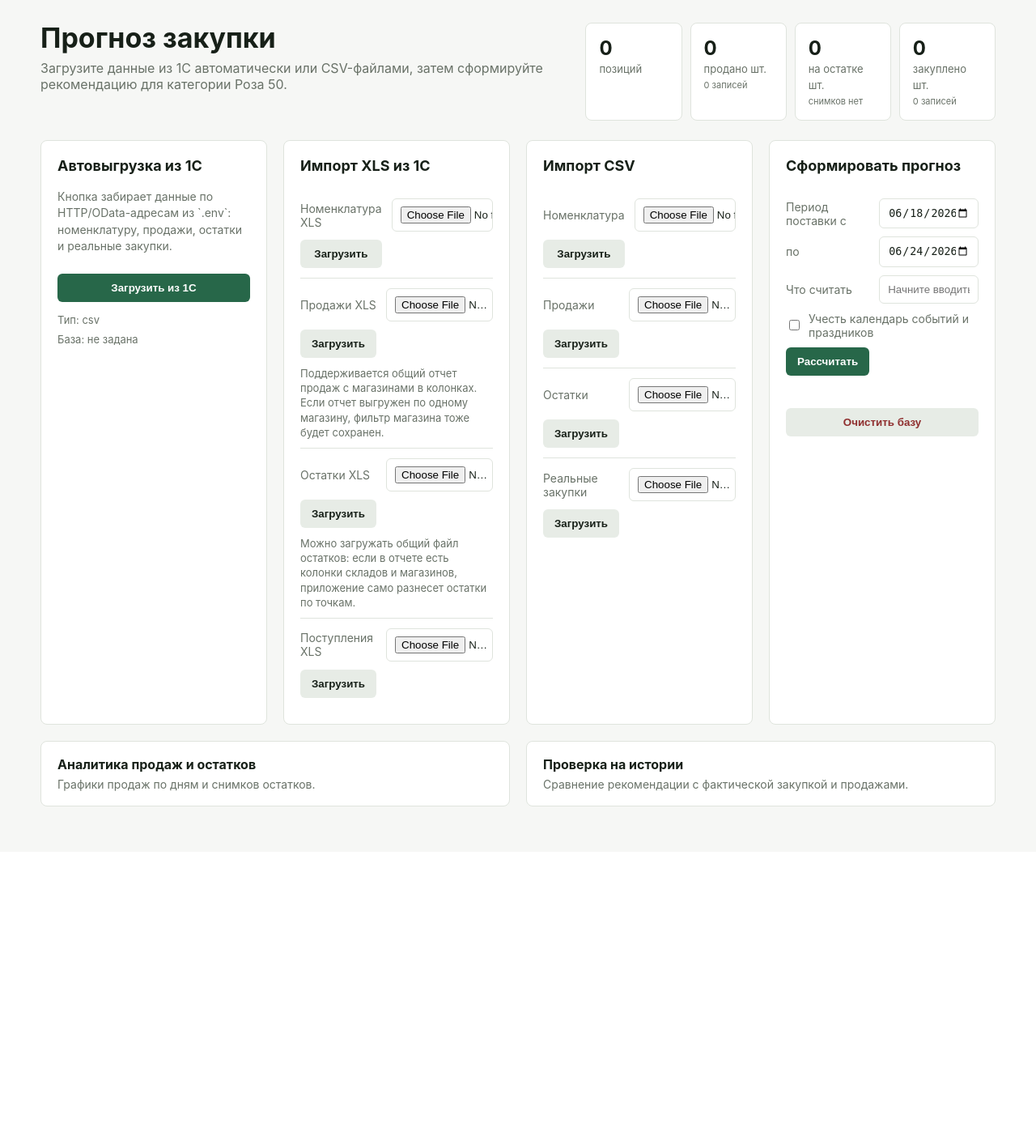
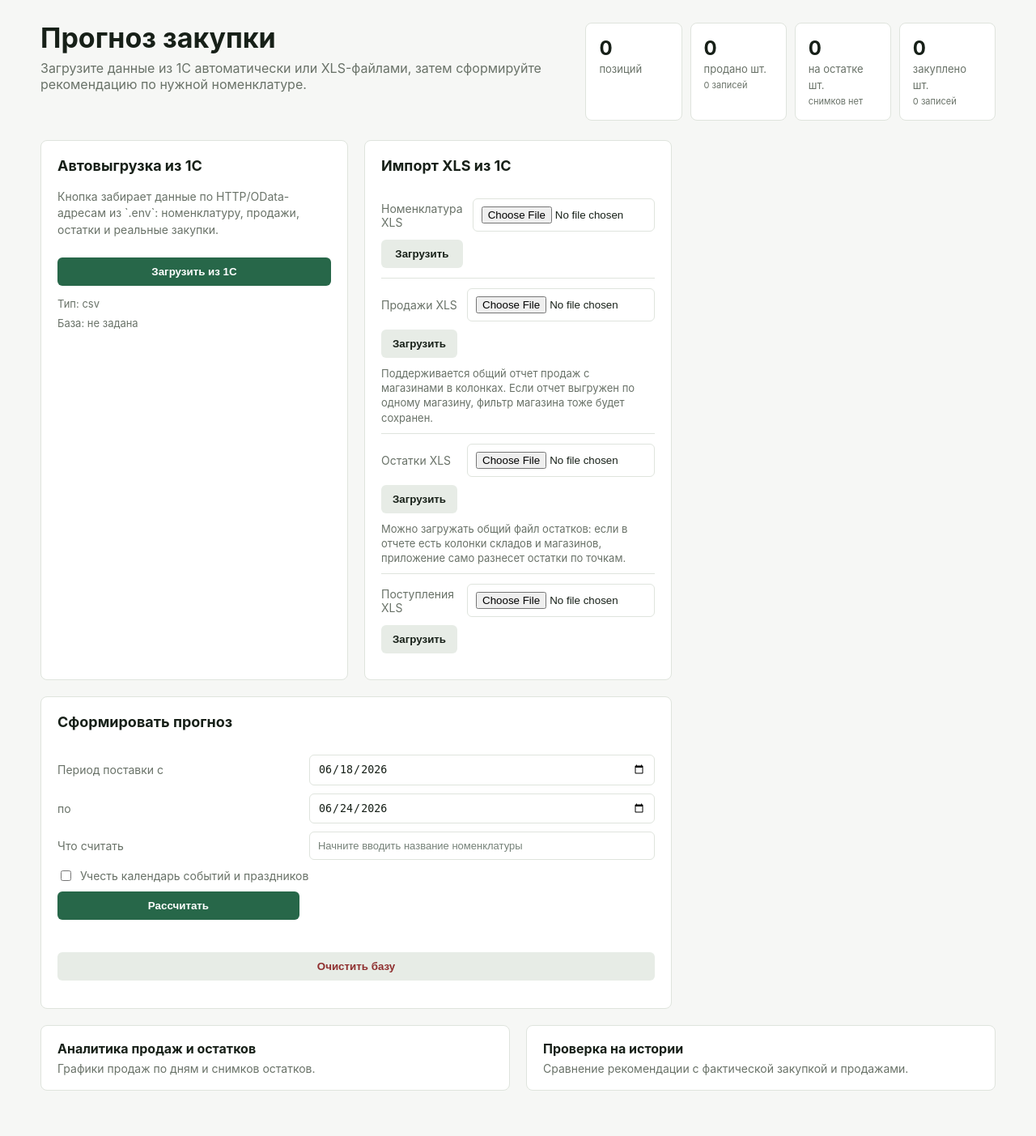
Before and after one commit to holmok1577-ops/prognoz_zakupok, a FastAPI app: page / in a window 1280 px wide. Shown: the part 64-1467 px from the top of the page at 81% size. Before the commit the page ends 1060 px from the top, so only its background shows below. Run offline with FastAPI, Linux system fonts and the light colour scheme; data that the repository does not hold is empty.

Commit message:
Simplify dashboard import layout

```diff
--- a/app/static/styles.css
+++ b/app/static/styles.css
@@ -136,9 +136,13 @@ h2 {
 
 .grid {
   display: grid;
-  grid-template-columns: repeat(4, minmax(0, 1fr));
+  grid-template-columns: repeat(3, minmax(0, 1fr));
   gap: 20px;
   margin-bottom: 20px;
+}
+
+.forecast-panel {
+  grid-column: span 2;
 }
 
 .quick-links,
@@ -266,6 +270,10 @@ form {
   border-top: 1px solid var(--line);
 }
 
+.forecast-form {
+  grid-template-columns: minmax(120px, 0.7fr) minmax(210px, 1fr);
+}
+
 form:first-of-type {
   border-top: 0;
 }
@@ -309,6 +317,11 @@ input[type="text"] {
   padding: 9px 10px;
   background: #fff;
   color: var(--text);
+}
+
+input::placeholder {
+  color: #758178;
+  font-size: 13px;
 }
 
 button,
@@ -690,6 +703,10 @@ summary {
     grid-template-columns: 1fr;
   }
 
+  .forecast-panel {
+    grid-column: auto;
+  }
+
   .recommendation-main {
     display: grid;
   }
--- a/app/templates/dashboard.html
+++ b/app/templates/dashboard.html
@@ -3,7 +3,7 @@
 <section class="hero">
   <div>
     <h1>Прогноз закупки</h1>
-    <p>Загрузите данные из 1С автоматически или CSV-файлами, затем сформируйте рекомендацию для категории {{ settings.mvp_product_category }}.</p>
+    <p>Загрузите данные из 1С автоматически или XLS-файлами, затем сформируйте рекомендацию по нужной номенклатуре.</p>
   </div>
   <div class="stats">
     <div><strong>{{ products_count }}</strong><span>позиций</span></div>
@@ -74,33 +74,10 @@
     </form>
   </div>
 
-  <div class="panel">
-    <h2>Импорт CSV</h2>
-    <form action="/import/products" method="post" enctype="multipart/form-data">
-      <label>Номенклатура</label>
-      <input type="file" name="file" accept=".csv" required>
-      <button>Загрузить</button>
-    </form>
-    <form action="/import/sales" method="post" enctype="multipart/form-data">
-      <label>Продажи</label>
-      <input type="file" name="file" accept=".csv" required>
-      <button>Загрузить</button>
-    </form>
-    <form action="/import/stocks" method="post" enctype="multipart/form-data">
-      <label>Остатки</label>
-      <input type="file" name="file" accept=".csv" required>
-      <button>Загрузить</button>
-    </form>
-    <form action="/import/purchases" method="post" enctype="multipart/form-data">
-      <label>Реальные закупки</label>
-      <input type="file" name="file" accept=".csv" required>
-      <button>Загрузить</button>
-    </form>
-  </div>
-
-  <div class="panel">
+  <div class="panel forecast-panel">
     <h2>Сформировать прогноз</h2>
     <form
+      class="forecast-form"
       action="/forecast"
       method="post"
       data-loading-message="Ожидайте, идет расчет рекомендации. Это может занять до минуты, если включен календарь событий."
```
Also changed, not shown: tests/test_dashboard.py (+1 -0 lines).
